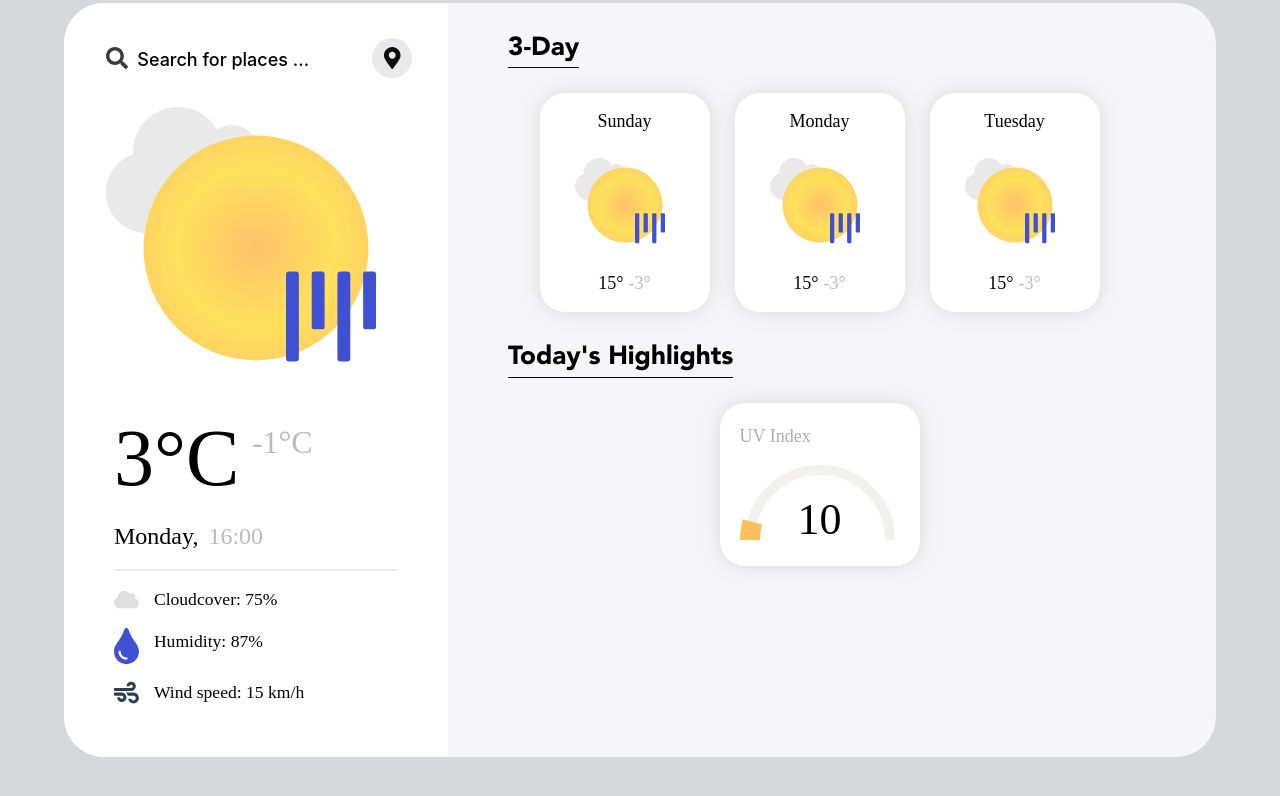
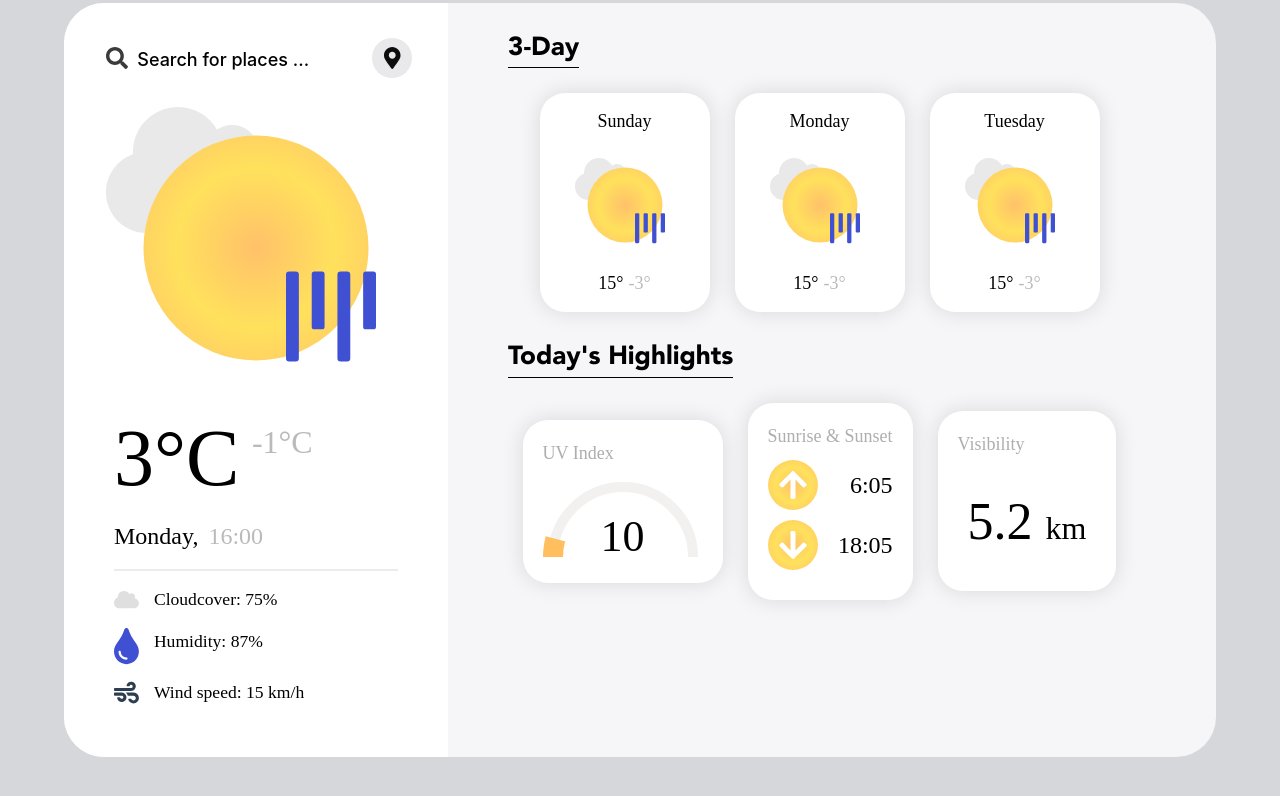
Before and after one commit to igorkrosh/Weather-App, a Vue app: page / in a window 1280 px wide. Shown: the top 796 px of the page. Built offline with nearby package versions, Linux system fonts and the light colour scheme; a web font is replaced by a local one.

Commit message:
Sunrise&Sunset, Visibility - Layout

```diff
--- a/src/components/DetailsPanel.vue
+++ b/src/components/DetailsPanel.vue
@@ -38,7 +38,31 @@
                         <span class="value">10</span>
                     </div>
                 </div>
+                <div class="day-weather-card">
+                    <span class="highlights-title">Sunrise & Sunset</span>
+                    <div class="sun-data-wrapper">
+                        <div class="sun">
+                            <font-awesome-icon icon="arrow-up" class="arrow" />
+                        </div>
+                        <div class="sun-data">
+                            6:05
+                        </div>
+                    </div>
+                    <div class="sun-data-wrapper">
+                        <div class="sun">
+                            <font-awesome-icon icon="arrow-down" class="arrow" />
+                        </div>
+                        <div class="sun-data">
+                            18:05
+                        </div>
+                    </div>
+                </div>
+                <div class="day-weather-card">
+                    <span class="highlights-title">Visibility</span>
+                    <div class="visibility">5.2 <span>km</span></div>
+                </div>
             </div>
+
         </div>
     </div>
 </template>
@@ -167,6 +191,52 @@ export default {
 }
 .today-highlights .day-weather-card
 {
-    padding: 20px;;
+    padding: 20px;
+}
+
+.today-highlights .sun
+{
+    background: radial-gradient(ellipse at center, rgba(255,193,106,1) 0%, rgba(255,225,92,1) 50%, rgba(255,193,106,1) 100%);
+    width: 50px;
+    height: 50px;
+    border-radius: 50%;
+    display: inline-flex;
+    align-items: center;
+    justify-content: center;
+}
+
+.today-highlights .sun .arrow
+{
+    color: #ffffff;
+    font-size: 32px;
+}
+.today-highlights .sun-data
+{
+    display: inline-flex;
+    font-size: 24px;
+}
+
+.today-highlights .sun-data-wrapper
+{
+    display: flex;
+    align-items: center;
+    justify-content: space-between;
+    margin: 10px 0;
+}
+
+.today-highlights
+{
+    display: flex;
+    align-items: center;
+    justify-content: center;
+}
+.visibility
+{
+    font-size: 52px;
+    margin: 25px 10px 10px 10px;
+}
+.visibility span
+{
+    font-size: 32px;
 }
 </style>
```
